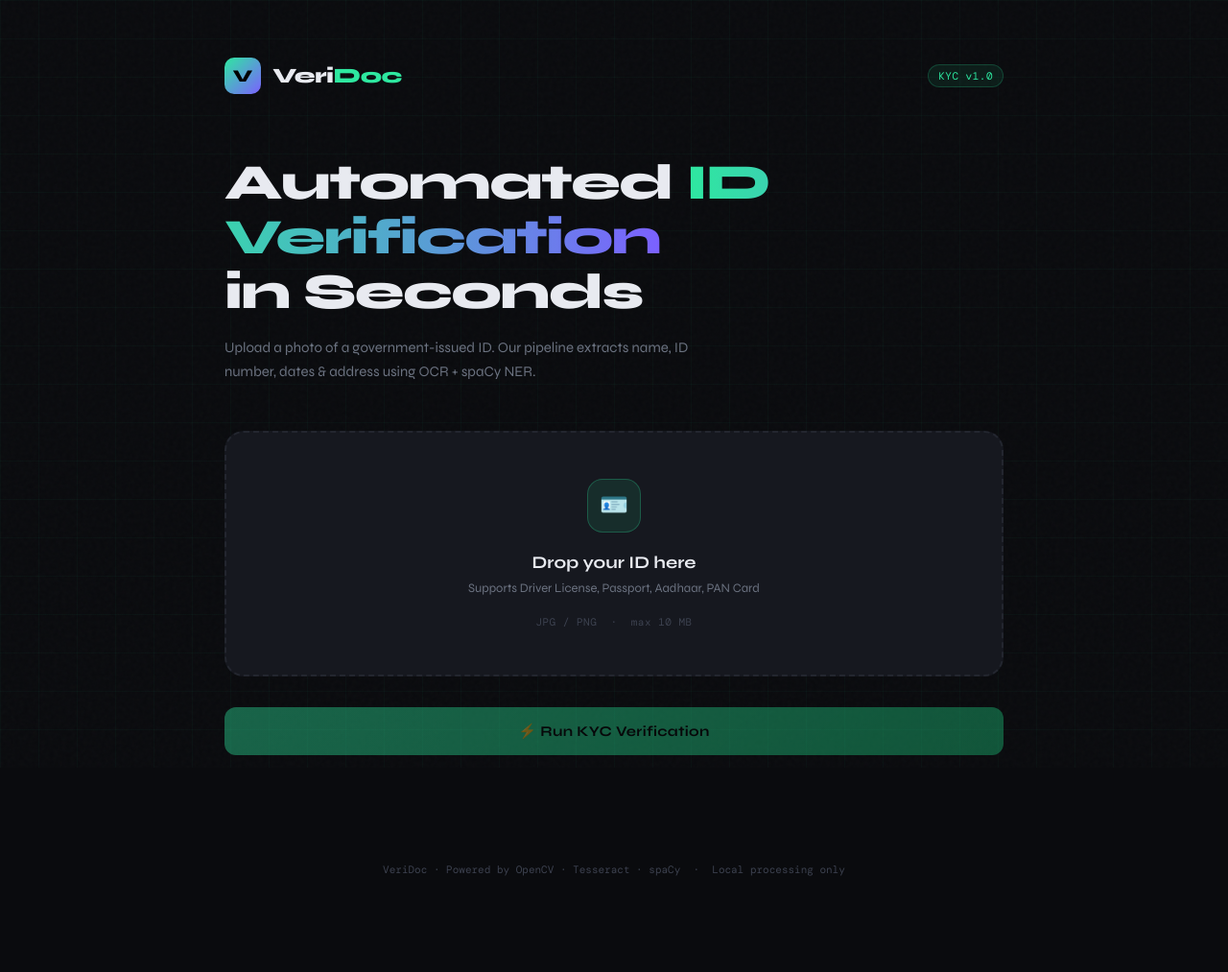
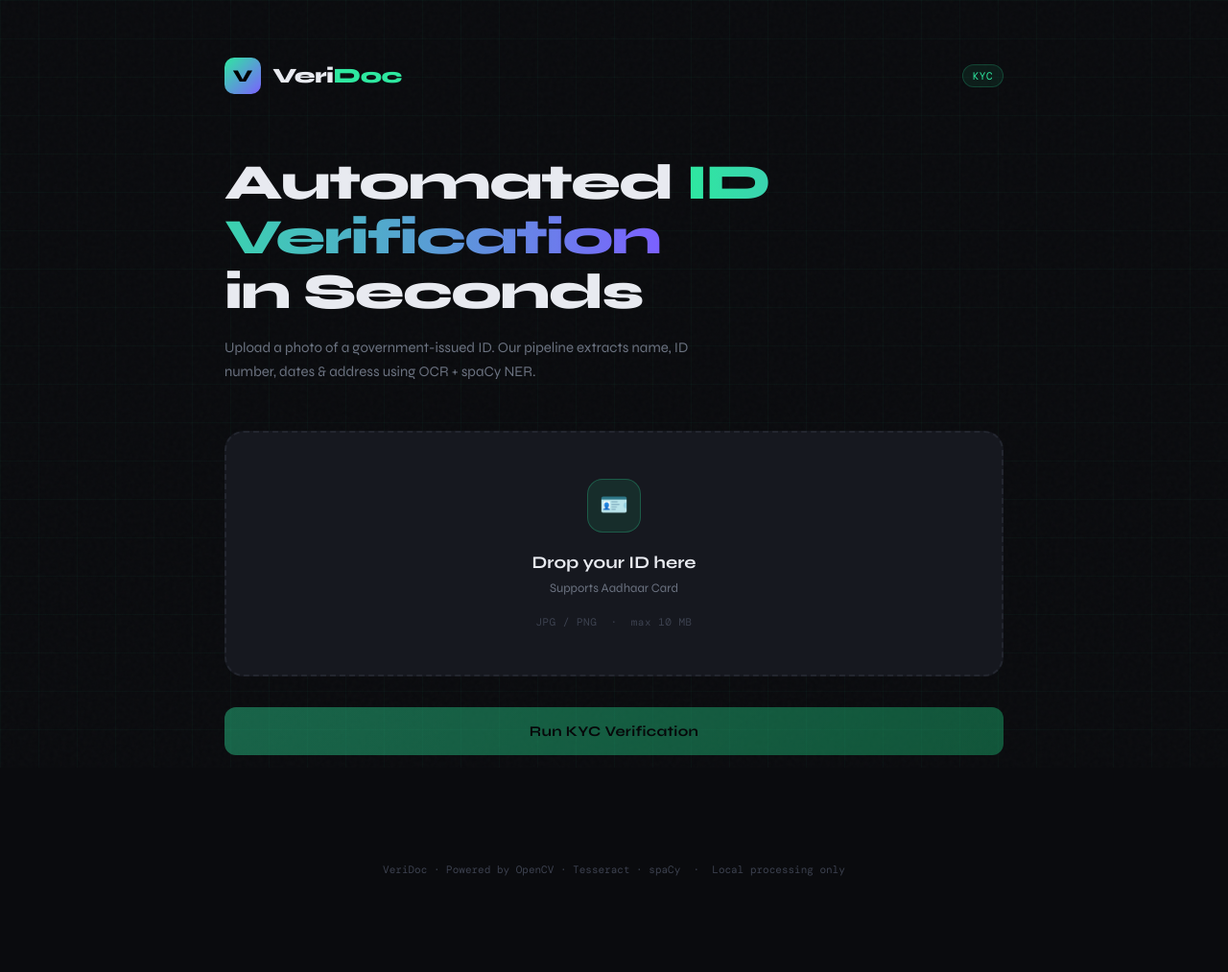
Before and after one commit to vanig245/Automated-ID-verification-system, a FastAPI app: page / in a window 1280 px wide. Shown: the whole page at 96% size. Run offline with FastAPI, Linux system fonts and the light colour scheme; some web fonts are replaced.

Commit message:
made changes in index.html

```diff
--- a/templates/index.html
+++ b/templates/index.html
@@ -35,7 +35,6 @@
       overflow-x: hidden;
     }
 
-    /* Grid background */
     body::before {
       content: '';
       position: fixed;
@@ -247,7 +246,6 @@
 
     .remove-btn:hover { background: rgba(255,107,107,0.3); }
 
-    /* Button */
     .btn-verify {
       width: 100%;
       padding: 16px;
@@ -267,7 +265,6 @@
     .btn-verify:hover:not(:disabled) { opacity: 0.9; transform: translateY(-1px); }
     .btn-verify:disabled { opacity: 0.4; cursor: not-allowed; transform: none; }
 
-    /* Loading */
     #loading {
       display: none;
       text-align: center;
@@ -348,7 +345,6 @@
       50% { opacity: 0.4; }
     }
 
-    /* KYC Grid */
     .kyc-grid {
       display: grid;
       grid-template-columns: 1fr 1fr;
@@ -390,7 +386,6 @@
     .kyc-field.accent-border { border-left: 3px solid var(--accent); }
     .kyc-field.accent2-border { border-left: 3px solid var(--accent2); }
 
-    /* Processing time */
     .meta-row {
       display: flex;
       gap: 12px;
@@ -445,7 +440,6 @@
       margin-bottom: 16px;
     }
 
-    /* Error message */
     #error-box {
       display: none;
       background: rgba(255,107,107,0.08);
@@ -456,8 +450,6 @@
       font-size: 14px;
       margin-bottom: 24px;
     }
-
-    /* Reset */
     .btn-reset {
       width: 100%;
       padding: 12px;
@@ -474,8 +466,6 @@
     }
 
     .btn-reset:hover { border-color: var(--accent); color: var(--accent); }
-
-    /* Footer */
     footer {
       text-align: center;
       margin-top: 80px;
@@ -494,7 +484,7 @@
       <div class="logo-mark">V</div>
       <div class="logo-text">Veri<span>Doc</span></div>
     </div>
-    <div class="badge">KYC v1.0</div>
+    <div class="badge">KYC</div>
   </header>
 
   <div class="hero">
@@ -502,37 +492,31 @@
     <p>Upload a photo of a government-issued ID. Our pipeline extracts name, ID number, dates & address using OCR + spaCy NER.</p>
   </div>
 
-  <!-- Upload Zone -->
   <div class="upload-card" id="drop-zone">
     <input type="file" id="file-input" accept="image/jpeg,image/png" />
     <div class="upload-icon">🪪</div>
     <h2>Drop your ID here</h2>
-    <p>Supports Driver License, Passport, Aadhaar, PAN Card</p>
+    <p>Supports Aadhaar Card</p>
     <div class="upload-hint">JPG / PNG &nbsp;·&nbsp; max 10 MB</div>
   </div>
 
-  <!-- Preview -->
   <div id="preview-wrap">
     <div class="preview-label">Selected Document</div>
     <img id="preview-img" src="" alt="ID Preview" />
     <button class="remove-btn" id="remove-btn" title="Remove">✕</button>
   </div>
 
-  <!-- Verify Button -->
   <button class="btn-verify" id="verify-btn" disabled>
-    ⚡ Run KYC Verification
+     Run KYC Verification
   </button>
 
-  <!-- Loading -->
   <div id="loading">
     <div class="spinner-ring"></div>
     <p>Processing document...</p>
   </div>
 
-  <!-- Error -->
   <div id="error-box"></div>
 
-  <!-- Results -->
   <div id="results">
     <div class="results-header">
       <h3>Extracted KYC Profile</h3>
@@ -543,9 +527,9 @@
     </div>
 
     <div class="meta-row">
-      <div class="meta-chip" id="doc-type-chip">📄 Unknown</div>
-      <div class="meta-chip" id="card-chip">🔍 Card detected</div>
-      <div class="meta-chip" id="time-chip">⏱ 0 ms</div>
+      <div class="meta-chip" id="doc-type-chip">Unknown</div>
+      <div class="meta-chip" id="card-chip"> Card detected</div>
+      <div class="meta-chip" id="time-chip"> 0 ms</div>
     </div>
 
     <div class="kyc-grid">
@@ -558,7 +542,7 @@
         <div class="field-value" id="res-id">—</div>
       </div>
       <div class="kyc-field">
-        <div class="field-label">Dates Found (DOB / Expiry)</div>
+        <div class="field-label">Dates Found (DOB)</div>
         <div class="field-value" id="res-dates">—</div>
       </div>
       <div class="kyc-field">
@@ -567,14 +551,13 @@
       </div>
     </div>
 
-    <!-- Raw OCR toggle -->
     <button class="raw-toggle" id="raw-toggle">
       <span>Raw OCR Text</span>
       <span id="raw-arrow">▼</span>
     </button>
     <pre id="raw-text-box"></pre>
 
-    <button class="btn-reset" id="reset-btn">↺ Verify Another Document</button>
+    <button class="btn-reset" id="reset-btn"> Verify Another Document</button>
   </div>
 
   <footer>VeriDoc · Powered by OpenCV · Tesseract · spaCy &nbsp;·&nbsp; Local processing only</footer>
@@ -599,7 +582,6 @@
 
   let selectedFile = null;
 
-  // Drag & drop highlight
   dropZone.addEventListener('dragover', e => { e.preventDefault(); dropZone.classList.add('drag-over'); });
   dropZone.addEventListener('dragleave', () => dropZone.classList.remove('drag-over'));
   dropZone.addEventListener('drop', e => {
@@ -681,23 +663,20 @@
   });
 
   function renderResults(d) {
-    // Status
+
     const pill = document.getElementById('status-pill');
     pill.className = 'status-pill success';
     pill.innerHTML = '<div class="dot green"></div><span>Verified</span>';
 
-    // Meta chips
-    document.getElementById('doc-type-chip').textContent = '📄 ' + (d.document_type || 'Unknown');
-    document.getElementById('card-chip').textContent = d.card_detected ? '🔍 Card boundary detected' : '🔍 Full image used';
-    document.getElementById('time-chip').textContent = `⏱ ${d.processing_time_ms} ms`;
+    document.getElementById('doc-type-chip').textContent = ' ' + (d.document_type || 'Unknown');
+    document.getElementById('card-chip').textContent = d.card_detected ? ' Card boundary detected' : ' Full image used';
+    document.getElementById('time-chip').textContent = ` ${d.processing_time_ms} ms`;
 
-    // Fields
     setField('res-name',    d.extracted_name);
     setField('res-id',      d.id_number);
     setField('res-dates',   d.dates_found && d.dates_found.length ? d.dates_found.join('  ·  ') : null);
     setField('res-address', d.address);
 
-    // Raw OCR
     rawTextBox.textContent = d.raw_text || '(empty)';
 
     results.style.display = 'block';
@@ -716,7 +695,7 @@
 
   function showError(msg) {
     errorBox.style.display = 'block';
-    errorBox.innerHTML = `<strong>⚠ Error</strong><br />${msg}`;
+    errorBox.innerHTML = `<strong>Error</strong><br />${msg}`;
   }
 
   rawToggle.addEventListener('click', () => {
```
